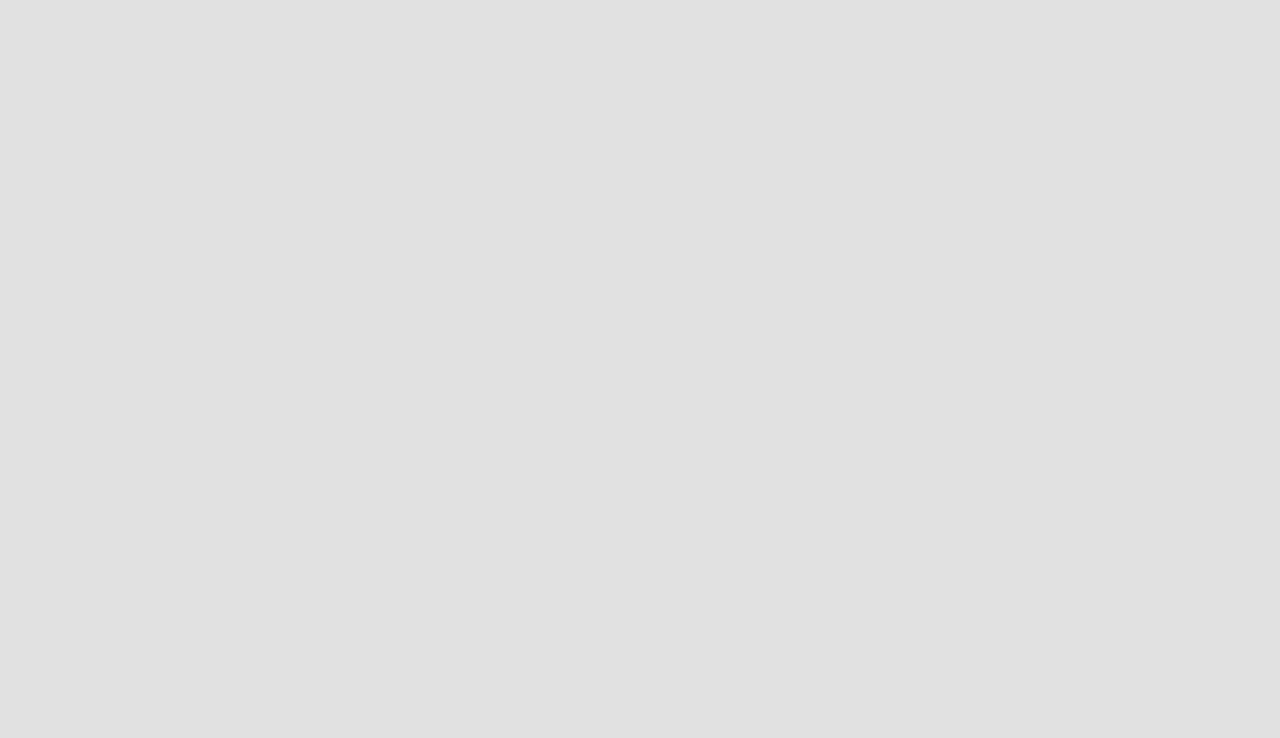
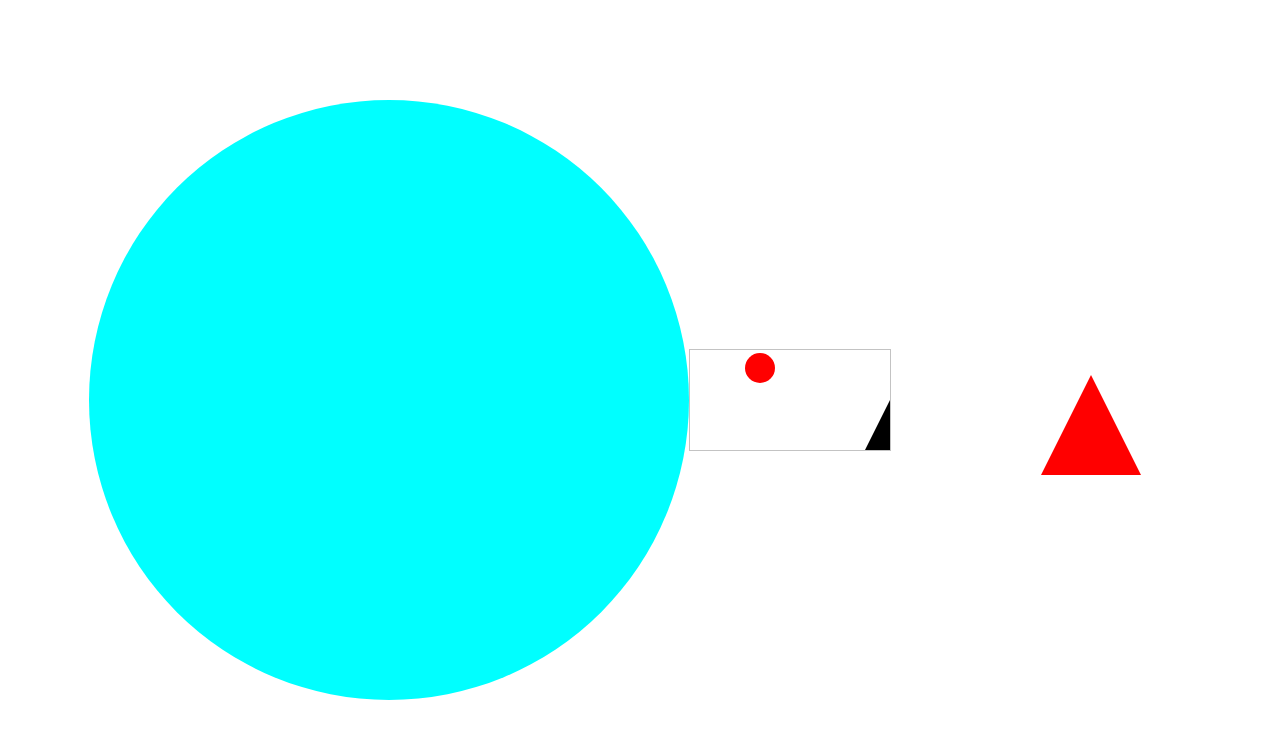
Before and after one commit to bear88130/F2E-8, a website: page index.html in a window 1280 px wide. Drawn offline with Linux system fonts and the light colour scheme.

```diff
--- a/gulpfile.js
+++ b/gulpfile.js
@@ -1,3 +1,4 @@
+
 var gulp = require('gulp');
 var jade = require('gulp-jade'); //jade 為 jade編譯成 html 工具
 var sass = require('gulp-sass'); //sass 為 scss編譯成 css 工具
@@ -24,6 +25,7 @@
 .pipe(gulp.dest('./dist/')) //dest()輸出位置
 });
 
+
 // 2.sass 轉成 css
 gulp.task('sass', function () {
 //先加入延伸套件，css瀏覽器版本選擇
@@ -43,7 +45,7 @@
 // 3.監看 scss 編譯 css
 // 要監聽會異動的檔案(含原封裝檔案)，有更動就去執行 gulp sass
 gulp.task('watch', function () {
-gulp.watch(['./scss/*.scss','./style.scss'], ['sass']);
+gulp.watch('./scss/*', ['sass']);
 });
 
 // 4.壓縮 css (上架版本)
--- a/index.html
+++ b/index.html
@@ -8,8 +8,50 @@
     <link rel="stylesheet" type="text/css" media="screen" href="all.css" />
     <link rel="stylesheet" type="text/css" media="screen" href="style.css" />
     <script src="all.js"></script>
+
 </head>
 <body>
+    <div class="full">
+        <div class="circle"></div>
+        <canvas id="myCanvas" width="200" height="100" style="border:1px solid #c3c3c3;">
+                Your browser does not support the canvas element.
+                </canvas>
+                <canvas id="triangle" class="triangle">123</canvas>
+    </div>
 
+
+    <script>
+        var canvas = document.getElementById("triangle");
+        var ctx = canvas.getContext("2d");
+
+        ctx.save();
+        ctx.fillStyle='#FF0000';
+        ctx.beginPath();
+        ctx.moveTo(200,50);
+        ctx.lineTo(350,350);
+        ctx.lineTo(50,350);
+        ctx.closePath();
+        ctx.fill();
+        ctx.restore();
+        </script>
+
+<script type="text/javascript">
+
+    var c=document.getElementById("myCanvas");
+    var cxt=c.getContext("2d");
+    cxt.fillStyle="#FF0000";
+    cxt.beginPath();
+    cxt.arc(70,18,15,0,Math.PI*2,true);
+    cxt.closePath();
+    cxt.fill();
+
+    cxt.fillStyle='black';
+    cxt.beginPath();
+    cxt.moveTo(200,50);
+    cxt.lineTo(350,350);
+    cxt.lineTo(50,350);
+    cxt.closePath();
+    cxt.fill();
+    </script>
 </body>
 </html>
--- a/package.json
+++ b/package.json
@@ -9,7 +9,8 @@
   "author": "",
   "license": "ISC",
   "devDependencies": {
-    "gulp": "^3.9.1"
+    "gulp": "^3.9.1",
+    "gulp-wait2": "0.0.5"
   },
   "dependencies": {
     "autoprefixer": "^8.6.3",
@@ -27,6 +28,6 @@
     "gulp-uglify": "^3.0.0",
     "hoek": "^5.0.3",
     "main-bower-files": "^2.13.1",
-    "npm": "^6.1.0"
+    "npm": "^6.2.0"
   }
 }
--- a/scss/_layout.scss
+++ b/scss/_layout.scss
@@ -1,4 +1,47 @@
+
+%fullBlock {
+width: 100%;
+height: 100%;
+}
+
+html,body {
+    @extend %fullBlock;
+}
+
 body {
     font-family: Microsoft JhengHei, -apple-system, BlinkMacSystemFont, "Segoe UI", Roboto, "Helvetica Neue", Arial, sans-serif, "Apple Color Emoji", "Segoe UI Emoji", "Segoe UI Symbol";
-    background-color: #E1E1E1;
 }
+
+
+.full {
+    @extend %fullBlock;
+    overflow: hidden;
+    display:flex;
+    flex-flow:row wrap;
+    justify-content:center;
+    align-items:center;
+    align-content:center;
+    }
+
+.circle{
+    flex:0 0 75vh;
+    width: 75vh;
+    height: 75vh;
+    background-color: aqua;
+    border-radius: 50%;
+}
+
+.yourCanvas{
+    flex:0 0 400px;
+    width: 400px;
+    height: 400px;
+    border:1px solid #db3030;
+}
+
+.circle{
+    color:#0a0a0a;
+}
+
+.pass {
+    background-color: rgb(248, 52, 52);
+}
--- a/style.scss
+++ b/style.scss
@@ -1,3 +1,4 @@
-@import 'scss/_parameter';
-@import 'scss/_layout';
-@import 'scss/_rwd';
+
+@import 'scss/parameter';
+@import "scss/layout";
+@import 'scss/rwd';
```
Also changed, not shown: style.css, 1 other file.
